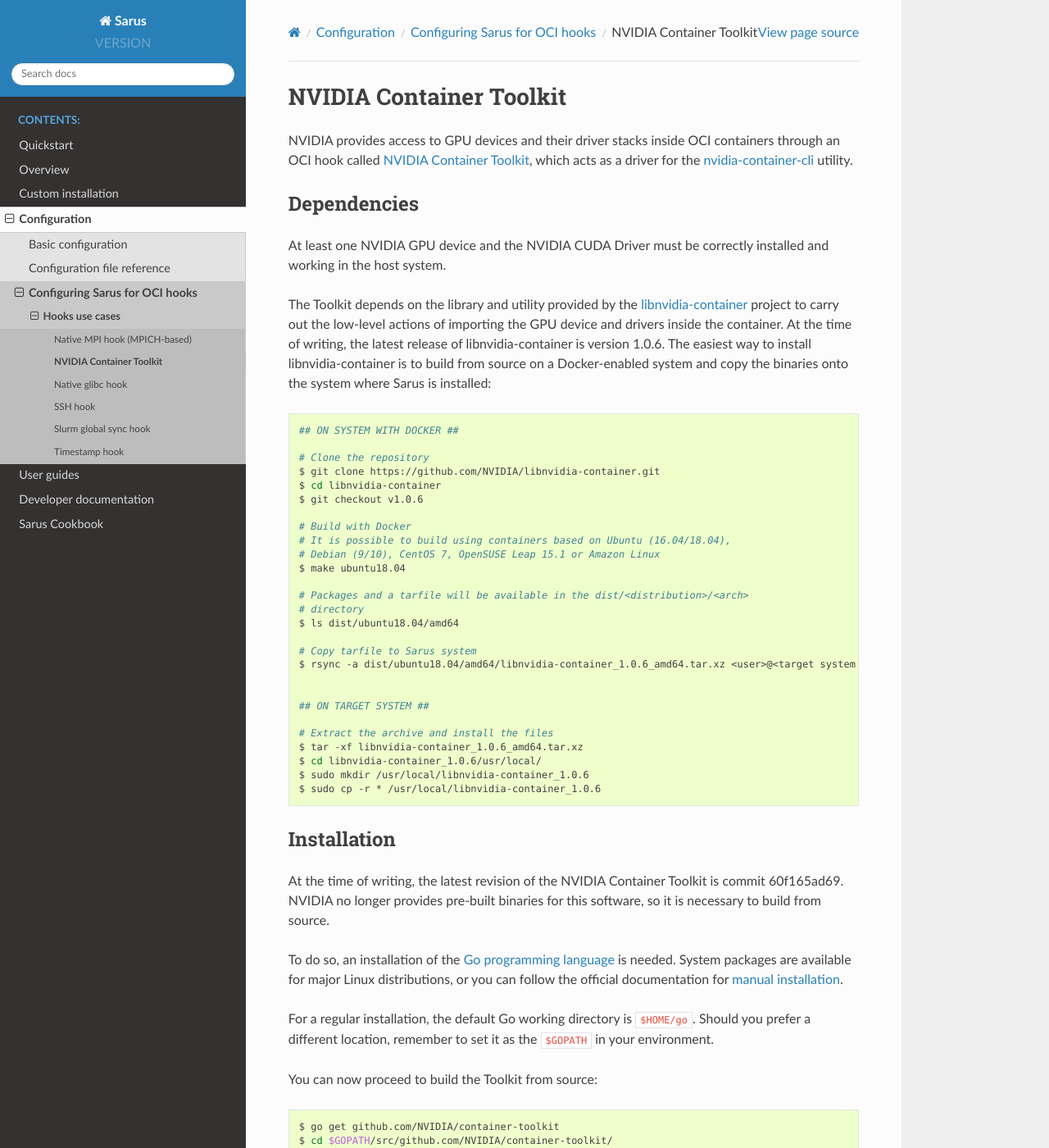
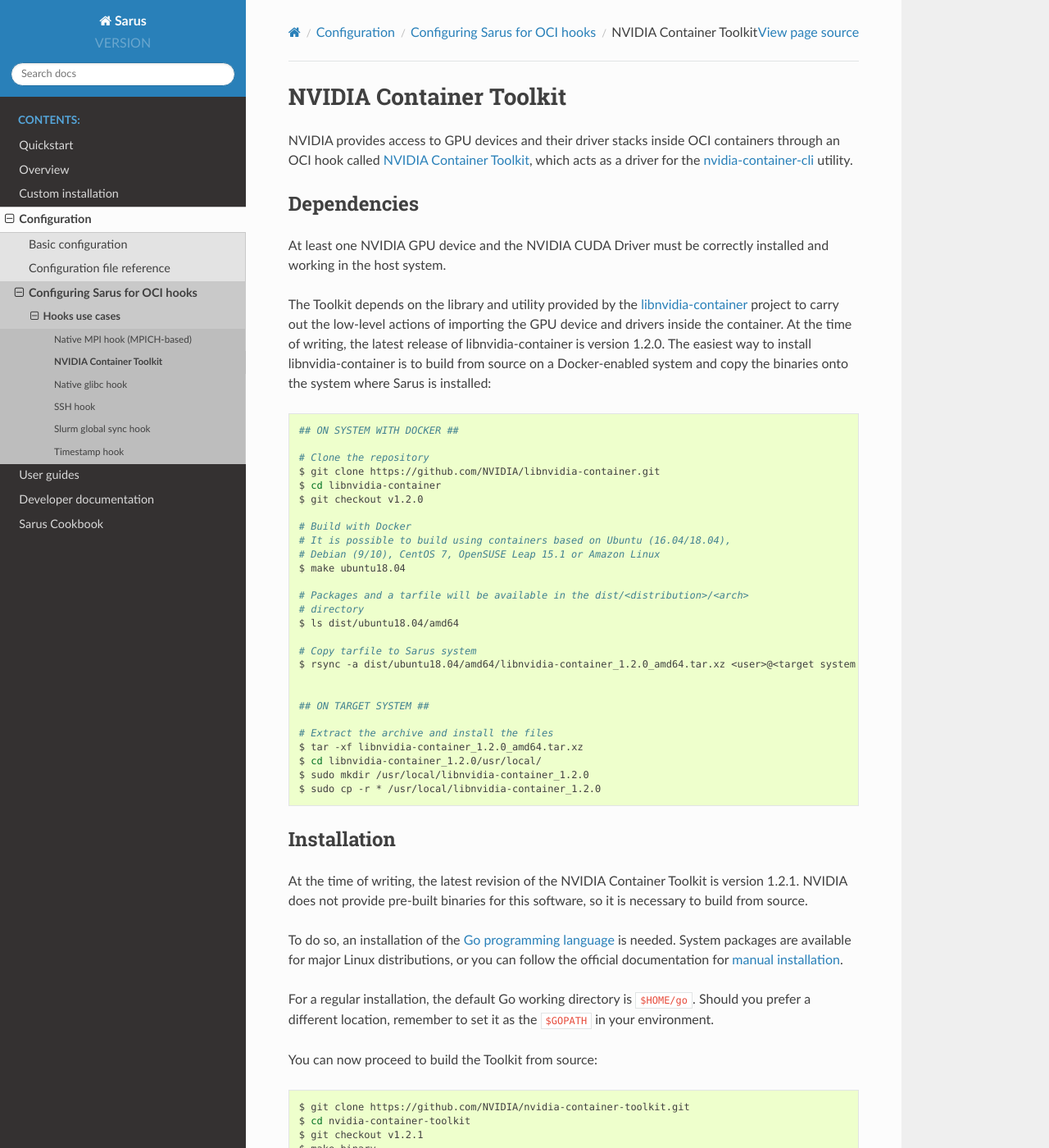
Before and after one commit to eth-cscs/sarus, a Sphinx documentation site: the page built from doc/config/nvidia-container-toolkit.rst, in a window 1280 px wide and 1400 px high. Shown: the whole window at 82% size. Built offline with Sphinx 7.4.7 and the Read the Docs theme 2.0.0, drawn with Linux system fonts in a browser that asks for light colours; some of the changed text lies outside the part shown.

Commit message:
Update recommended versions of tini and NVIDIA software

```diff
--- a/doc/config/nvidia-container-toolkit.rst
+++ b/doc/config/nvidia-container-toolkit.rst
@@ -18,7 +18,7 @@
 `libnvidia-container <https://github.com/NVIDIA/libnvidia-container>`_
 project to carry out the low-level actions of importing the GPU device and
 drivers inside the container. At the time of writing, the latest release of
-libnvidia-container is version 1.0.6. The easiest way to install libnvidia-container
+libnvidia-container is version 1.2.0. The easiest way to install libnvidia-container
 is to build from source on a Docker-enabled system and copy the binaries onto
 the system where Sarus is installed:
 
@@ -29,7 +29,7 @@
     # Clone the repository
     $ git clone https://github.com/NVIDIA/libnvidia-container.git
     $ cd libnvidia-container
-    $ git checkout v1.0.6
+    $ git checkout v1.2.0
 
     # Build with Docker
     # It is possible to build using containers based on Ubuntu (16.04/18.04),
@@ -41,22 +41,22 @@
     $ ls dist/ubuntu18.04/amd64
 
     # Copy tarfile to Sarus system
-    $ rsync -a dist/ubuntu18.04/amd64/libnvidia-container_1.0.6_amd64.tar.xz <user>@<target system with Sarus>
+    $ rsync -a dist/ubuntu18.04/amd64/libnvidia-container_1.2.0_amd64.tar.xz <user>@<target system with Sarus>
 
 
     ## ON TARGET SYSTEM ##
 
     # Extract the archive and install the files
-    $ tar -xf libnvidia-container_1.0.6_amd64.tar.xz
-    $ cd libnvidia-container_1.0.6/usr/local/
-    $ sudo mkdir /usr/local/libnvidia-container_1.0.6
-    $ sudo cp -r * /usr/local/libnvidia-container_1.0.6
+    $ tar -xf libnvidia-container_1.2.0_amd64.tar.xz
+    $ cd libnvidia-container_1.2.0/usr/local/
+    $ sudo mkdir /usr/local/libnvidia-container_1.2.0
+    $ sudo cp -r * /usr/local/libnvidia-container_1.2.0
 
 Installation
 -----------------
 
 At the time of writing, the latest revision of the NVIDIA Container Toolkit
-is commit 60f165ad69. NVIDIA no longer provides pre-built binaries for this
+is version 1.2.1. NVIDIA does not provide pre-built binaries for this
 software, so it is necessary to build from source.
 
 To do so, an installation of the `Go programming language
@@ -72,14 +72,13 @@
 
 .. code-block:: bash
 
-    $ go get github.com/NVIDIA/container-toolkit
-    $ cd $GOPATH/src/github.com/NVIDIA/container-toolkit/
-    $ git checkout 60f165ad69
-    $ cd $GOPATH
-    $ go build -ldflags "-s -w" -v github.com/NVIDIA/container-toolkit/nvidia-container-toolkit
+    $ git clone https://github.com/NVIDIA/nvidia-container-toolkit.git
+    $ cd nvidia-container-toolkit
+    $ git checkout v1.2.1
+    $ make binary
 
     # Copy the toolkit binary to an installation directory
-    $ sudo cp $GOPATH/nvidia-container-toolkit /opt/sarus/bin/nvidia-container-toolkit
+    $ sudo cp ./nvidia-container-toolkit /opt/sarus/bin/nvidia-container-toolkit-1.2.1
 
 To ensure correct functionality, the Toolkit also needs a TOML configuration file
 to be present on the system, and will look for it in the default path
@@ -92,7 +91,7 @@
 
     # Install hook config.toml (e.g. for CentOS)
     $ sudo mkdir /etc/nvidia-container-runtime/
-    $ sudo cp $GOPATH/src/github.com/NVIDIA/container-toolkit/config/config.toml.centos /etc/nvidia-container-runtime/config.toml
+    $ sudo cp <NVIDIA Container Toolkit git repo>/config/config.toml.centos /etc/nvidia-container-runtime/config.toml
 
 Sarus configuration
 ---------------------
--- a/doc/install/requirements.rst
+++ b/doc/install/requirements.rst
@@ -134,7 +134,7 @@
 
 Here we will provide some indications to install `tini
 <https://github.com/krallin/tini>`_, a very lightweight init process which is
-also used by Docker. The recommended version is **v0.18.0**.
+also used by Docker. The recommended version is **v0.19.0**.
 
 The simplest solution is to download a pre-built binary release from the
 project's GitHub page:
```
Also changed, not shown: CHANGELOG.md (+3 -0 lines), 2 other files.
